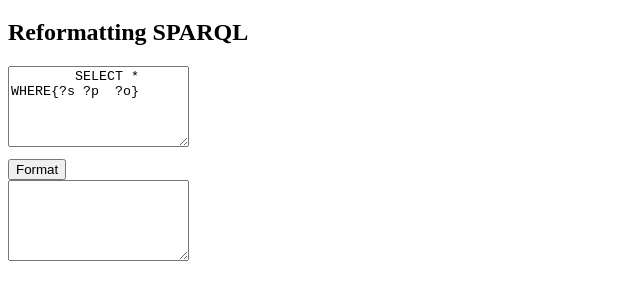
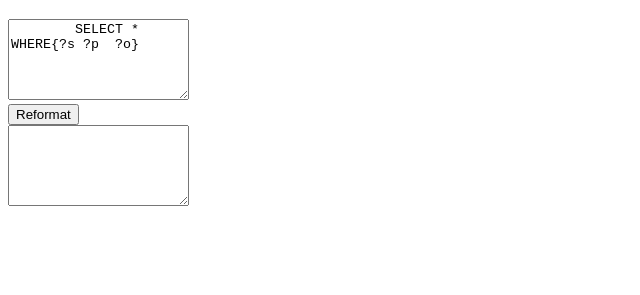
Before and after one commit to sparqling/spang, a plain HTML site: page index.html in a window 1280 px wide. Shown: the part 61-356 px from the top of the page, without its empty margins (0-640 px from the left). Drawn offline with Linux system fonts and the light colour scheme.

Commit message:
update index.html

```diff
--- a/index.html
+++ b/index.html
@@ -7,12 +7,11 @@
     </head>
     <body>
         <h1>SPARQL utility</h1>
-        <h2>Reformatting SPARQL<h2>
         <textarea id="sparql-text" rows=5>
         SELECT * WHERE{?s ?p  ?o}
         </textarea>
         <br>
-        <button id="reformat-button">Format</button>
+        <button id="reformat-button">Reformat</button>
         <br>
         <textarea id="sparql-text-after" rows=5>
         </textarea>
```
